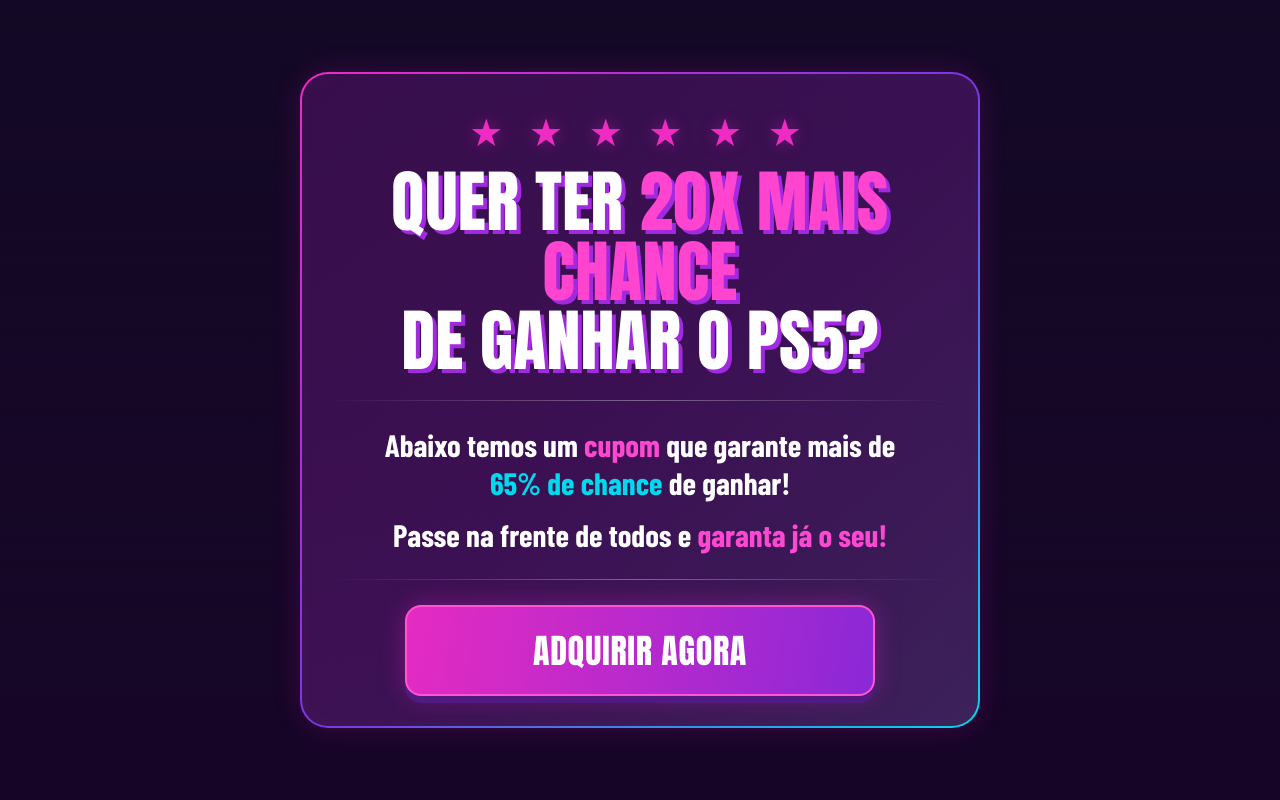
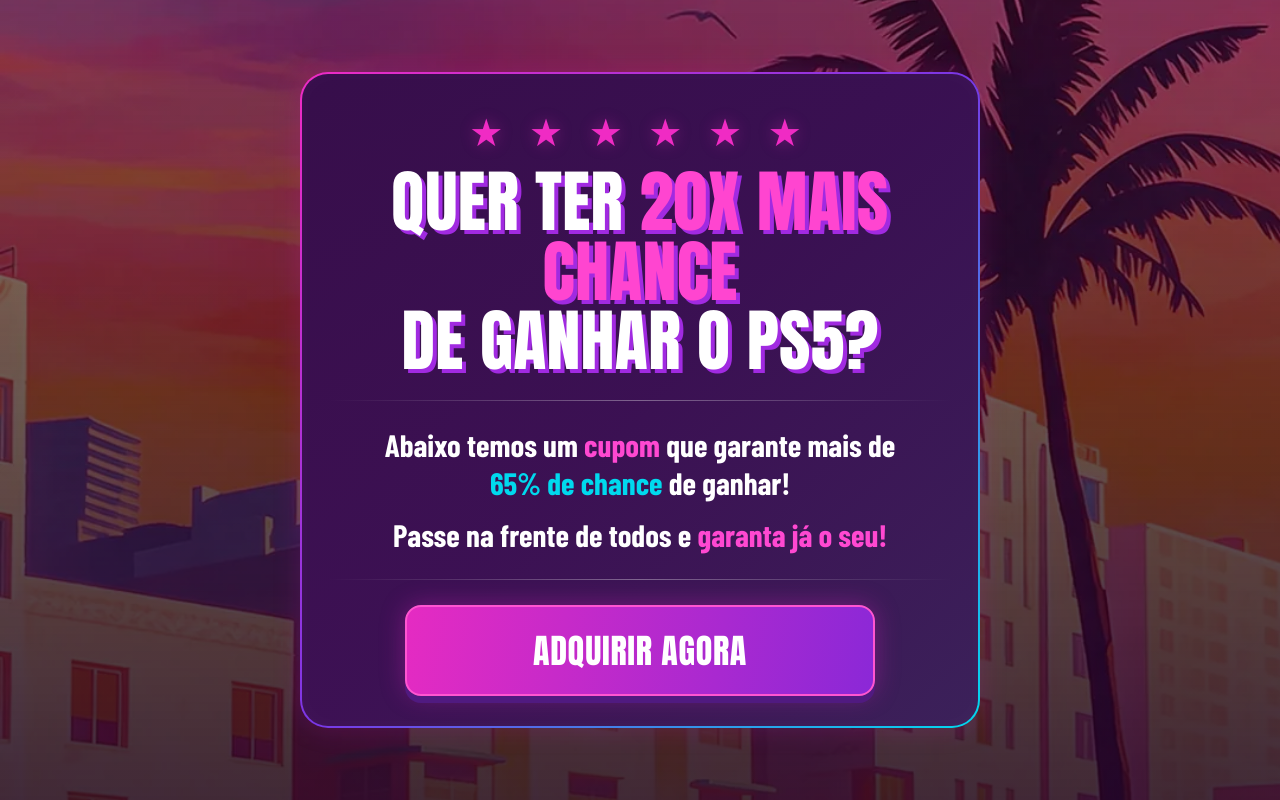
Before and after one commit to jhonifreitas91-byte/gta6, a plain HTML site: page index.html in a window 1280 px wide. Drawn offline with nearby package versions, Linux system fonts and the light colour scheme; a web font is replaced by a local one.

Commit message:
Change background image from fundo.jpg to IMG_5952.webp

```diff
--- a/index.html
+++ b/index.html
@@ -12,7 +12,7 @@
     :root { --pink:#f02bc4; --purple:#7824cb; --cyan:#00d9ee; --white:#fff; }
     body {
       margin:0; min-height:100svh; color:var(--white); font-family:'Barlow Condensed',sans-serif;
-      background: #190d2c url('fundo.jpg') center center / cover fixed no-repeat;
+      background: #190d2c url('IMG_5952.webp') center center / cover fixed no-repeat;
       display:flex; align-items:center; justify-content:center; padding:24px 16px;
     }
     body::before {
```
